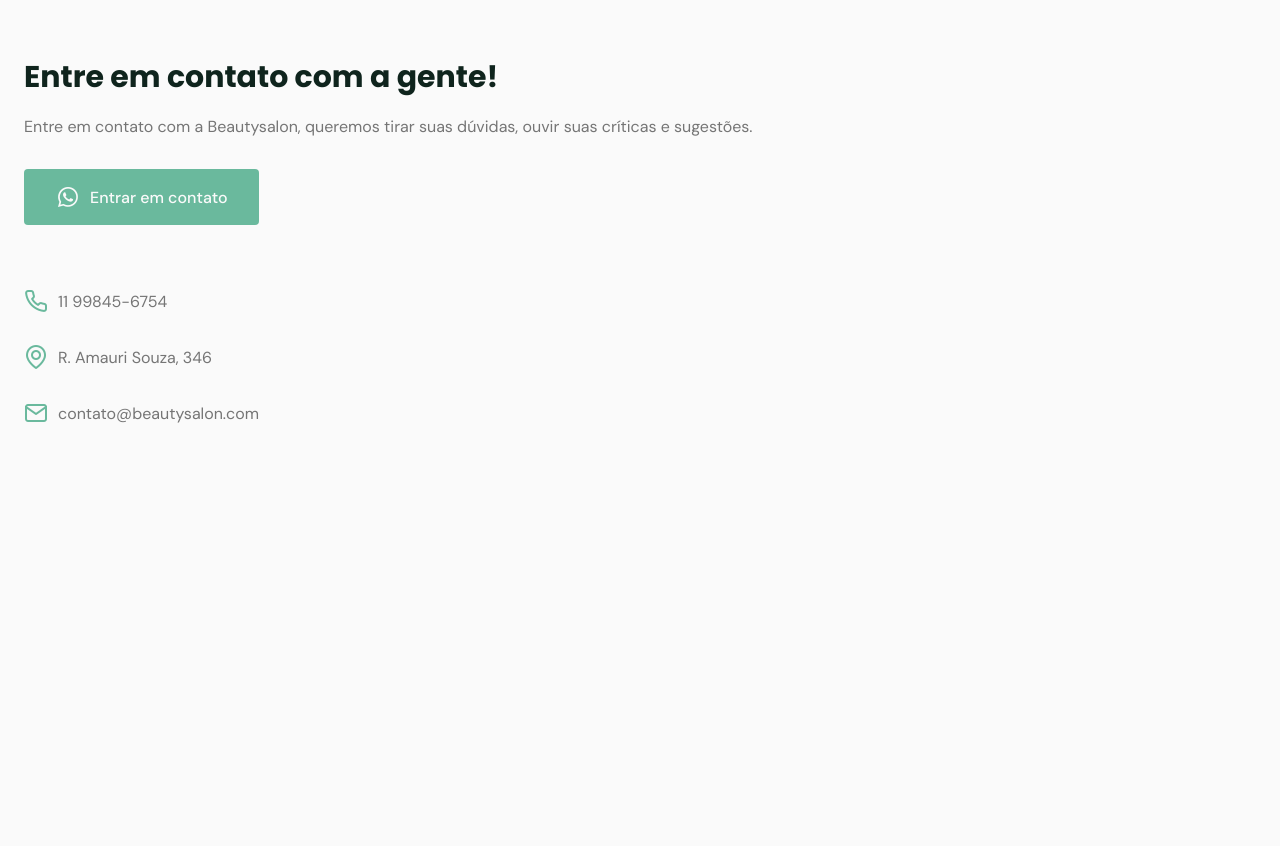
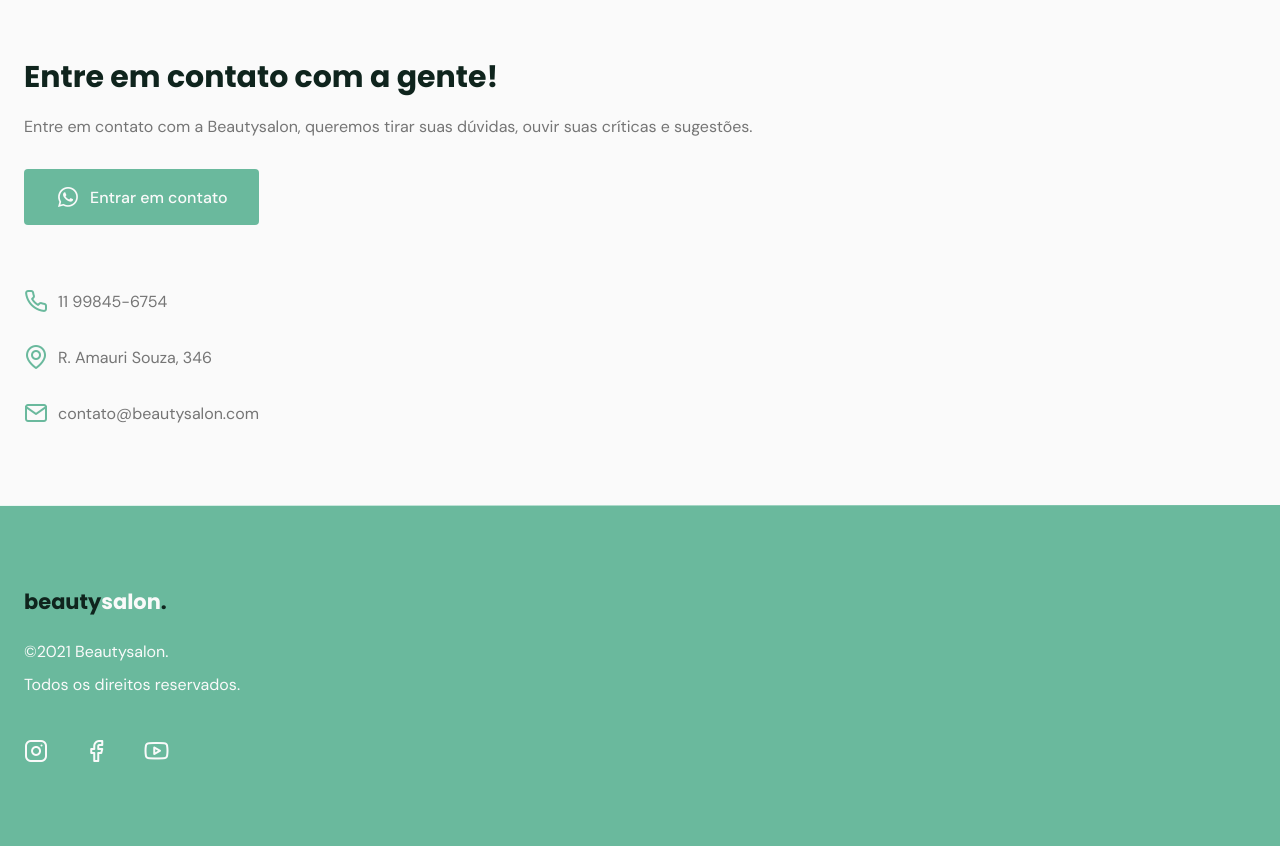
Before and after one commit to gustavobriann/beautysalon., a plain HTML site: page index.html in a window 1280 px wide. Shown: the part 4640-5486 px from the top of the page. Before the commit the page ends 5145 px from the top, so only its background shows below. Drawn offline with nearby package versions, Linux system fonts and the light colour scheme; files whose address does not match are found by name.

Commit message:
add footer

```diff
--- a/index.html
+++ b/index.html
@@ -239,6 +239,30 @@
           </div>
         </div>
       </section>
+
+      <div class="divider-1"></div>
+
+      <footer class="section">
+        <div class="container grid">
+          <div class="brand">
+            <a class="logo logo-alt" href="#home">beauty<span>salon</span>.</a>
+            <p>©2021 Beautysalon.</p>
+            <p>Todos os direitos reservados.</p>
+          </div>
+
+          <div class="social">
+            <a href="https://instagram.com" target="_blank">
+              <i class="icon-instagram"></i>
+            </a>
+            <a href="https://facebook.com" target="_blank">
+              <i class="icon-facebook"></i
+            ></a>
+            <a href="https://youtube.com" target="_blank"
+              ><i class="icon-youtube"></i
+            ></a>
+          </div>
+        </div>
+      </footer>
     </main>
 
     <!-- swiper -->
--- a/style.css
+++ b/style.css
@@ -141,6 +141,10 @@ main {
 
 .logo span {
   color: var(--base-color);
+}
+
+.logo-alt span {
+  color: var(--body-color);
 }
 
 /*===== NAVIGATION ==================================*/
@@ -453,3 +457,33 @@ nav.show div.icon-close {
 #contact ul li i {
   color: var(--base-color);
 }
+
+/*====  FOOTER ============================ */
+footer {
+  background: var(--base-color);
+}
+
+footer .logo {
+  display: inline-block;
+  margin-bottom: 1.5rem;
+}
+
+footer .brand p {
+  color: var(--text-color-light);
+  margin-bottom: 0.75rem;
+}
+
+footer i {
+  font-size: 1.5rem;
+  color: var(--text-color-light);
+}
+
+footer .social a {
+  margin-right: 2rem;
+  transition: 0.3s;
+  display: inline-block;
+}
+
+footer .social a:hover {
+  transform: translateY(-8px);
+}
```
